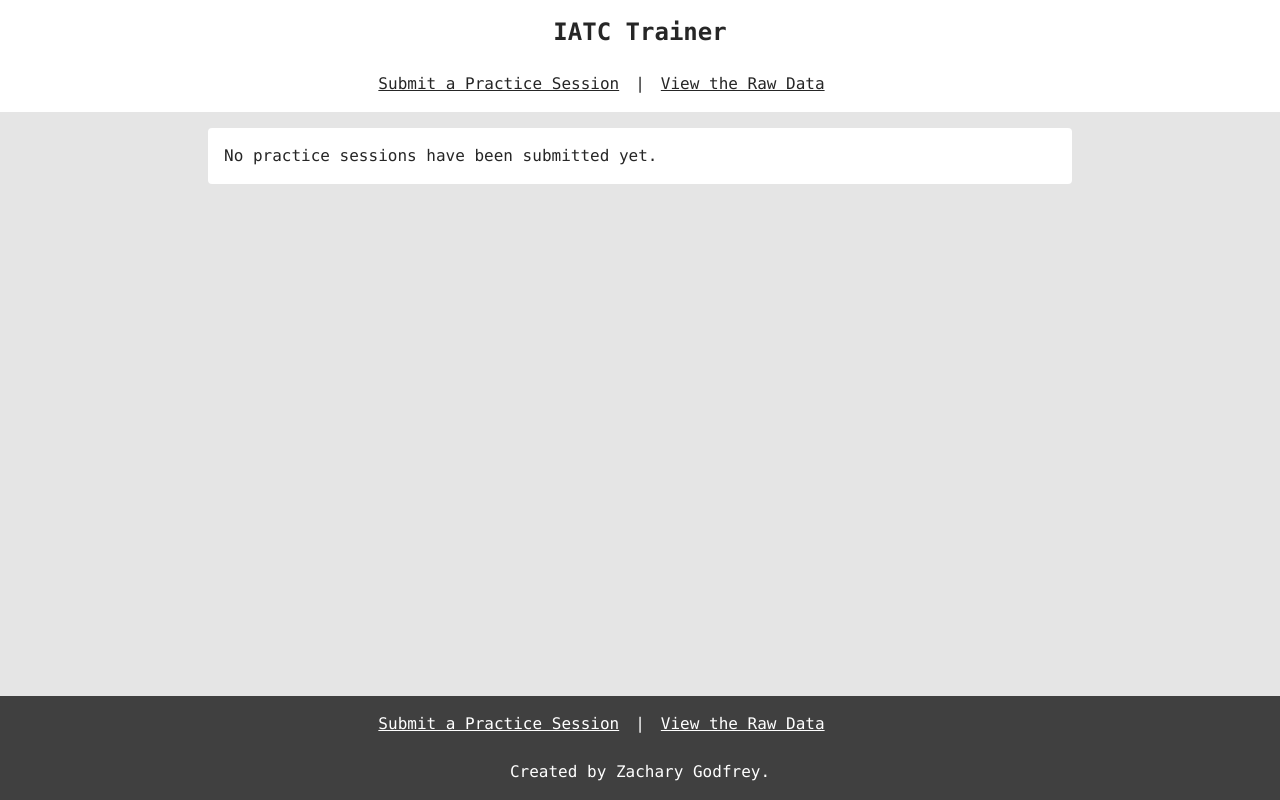
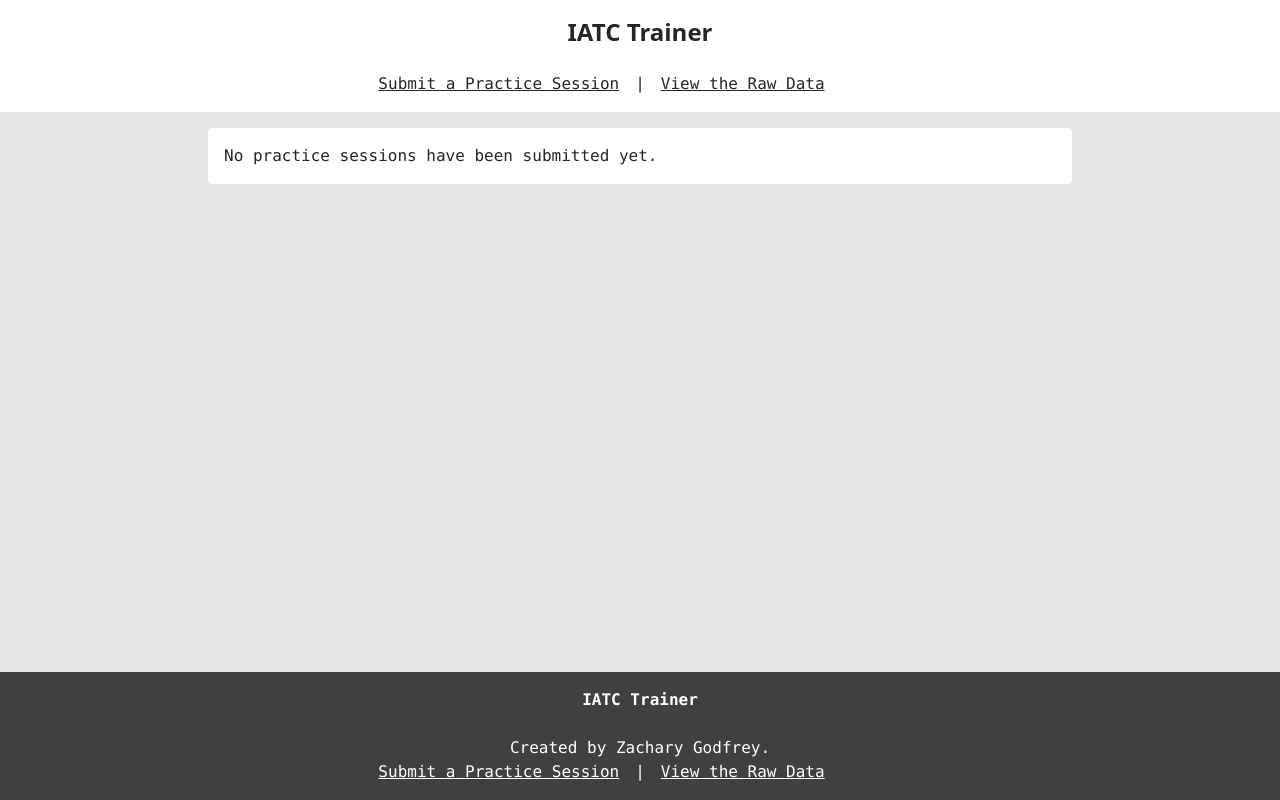
Before and after one commit to ZacharyGodfrey/iatc-trainer, a website: page client/index.html in a window 1280 px wide. Drawn offline with nearby package versions, Linux system fonts and the light colour scheme; no server answers.

Commit message:
Header and footer

```diff
--- a/client/index.html
+++ b/client/index.html
@@ -13,9 +13,9 @@
     <script src="//unpkg.com/alpinejs" defer></script>
   </head>
   <body class="flex flex-col min-h-screen text-base font-mono text-neutral-800 bg-neutral-200">
-    <header class="bg-white py-4 text-center">
+    <header class="bg-white py-4">
       <section class="max-w-4xl mx-auto px-4">
-        <h1 class="text-2xl font-semibold">IATC Trainer</h1>
+        <h1 class="text-2xl font-sans font-semibold text-center">IATC Trainer</h1>
 
         <br>
 
@@ -64,15 +64,17 @@
 
     <footer class="text-white bg-neutral-700 py-4">
       <section class="max-w-4xl mx-auto px-4">
+        <p class="font-semibold text-center">IATC Trainer</p>
+
+        <br>
+
+        <p class="text-center">Created by Zachary Godfrey.</p>
+
         <div class="flex">
           <a class="flex-1 px-4 underline text-right" target="_blank" href="https://docs.google.com/forms/d/e/1FAIpQLSfWmTWE95z_oxA_13GvSSKS8aA8vyD3XHSGV0y52O27bCZkyA/viewform?usp=sf_link">Submit a Practice Session</a>
           <span class="flex-none">|</span>
           <a class="flex-1 px-4 underline text-left" target="_blank" href="https://docs.google.com/spreadsheets/d/1wZQt0AIFaokmbVYYIVV65dx5Ty5xxE0xvJc-moip-tY/edit?usp=sharing">View the Raw Data</a>
         </div>
-
-        <br>
-
-        <p class="text-center">Created by Zachary Godfrey.</p>
       </section>
     </footer>
 
```
